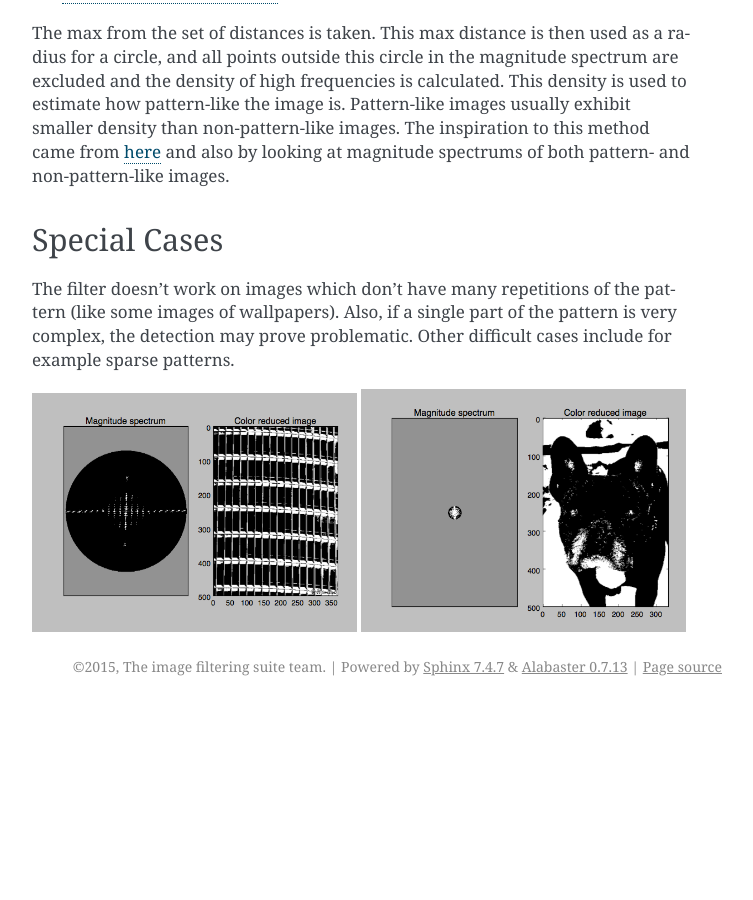
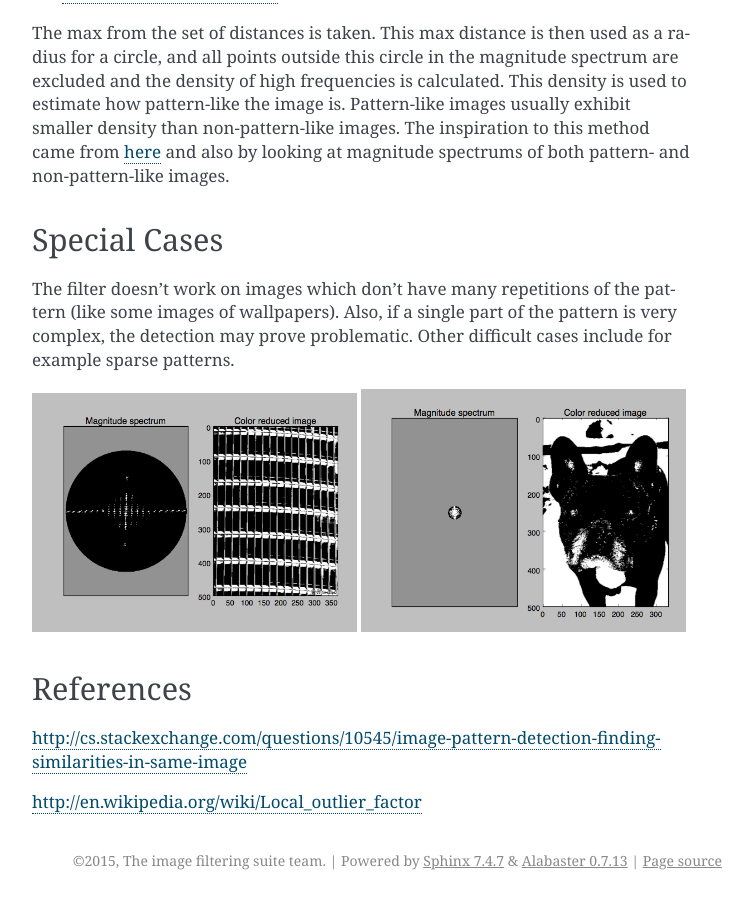
Before and after one commit to vismantic-ohtuprojekti/qualipy, a Sphinx documentation site: the page built from docs/pattern_detection.rst, in a window 1280 px wide and 900 px high, scrolled down 1180 px. Shown: the whole window, without its empty margins (388-1141 px from the left). Built offline with Sphinx 7.4.7, drawn with Linux system fonts in a browser that asks for light colours; before the commit the page ends 1886 px from its top, so only the background shows below that.

Commit message:
references for pattern and multiple salient regions added

```diff
--- a/docs/pattern_detection.rst
+++ b/docs/pattern_detection.rst
@@ -34,3 +34,9 @@ The filter doesn't work on images which don't have many repetitions of the patte
    :width: 325px
 .. image:: images/non_pattern.png
    :width: 325px
+
+References
+----------
+http://cs.stackexchange.com/questions/10545/image-pattern-detection-finding-similarities-in-same-image
+
+http://en.wikipedia.org/wiki/Local_outlier_factor
```
Also changed, not shown: docs/multiple_salient_regions.rst (+8 -1 lines).
